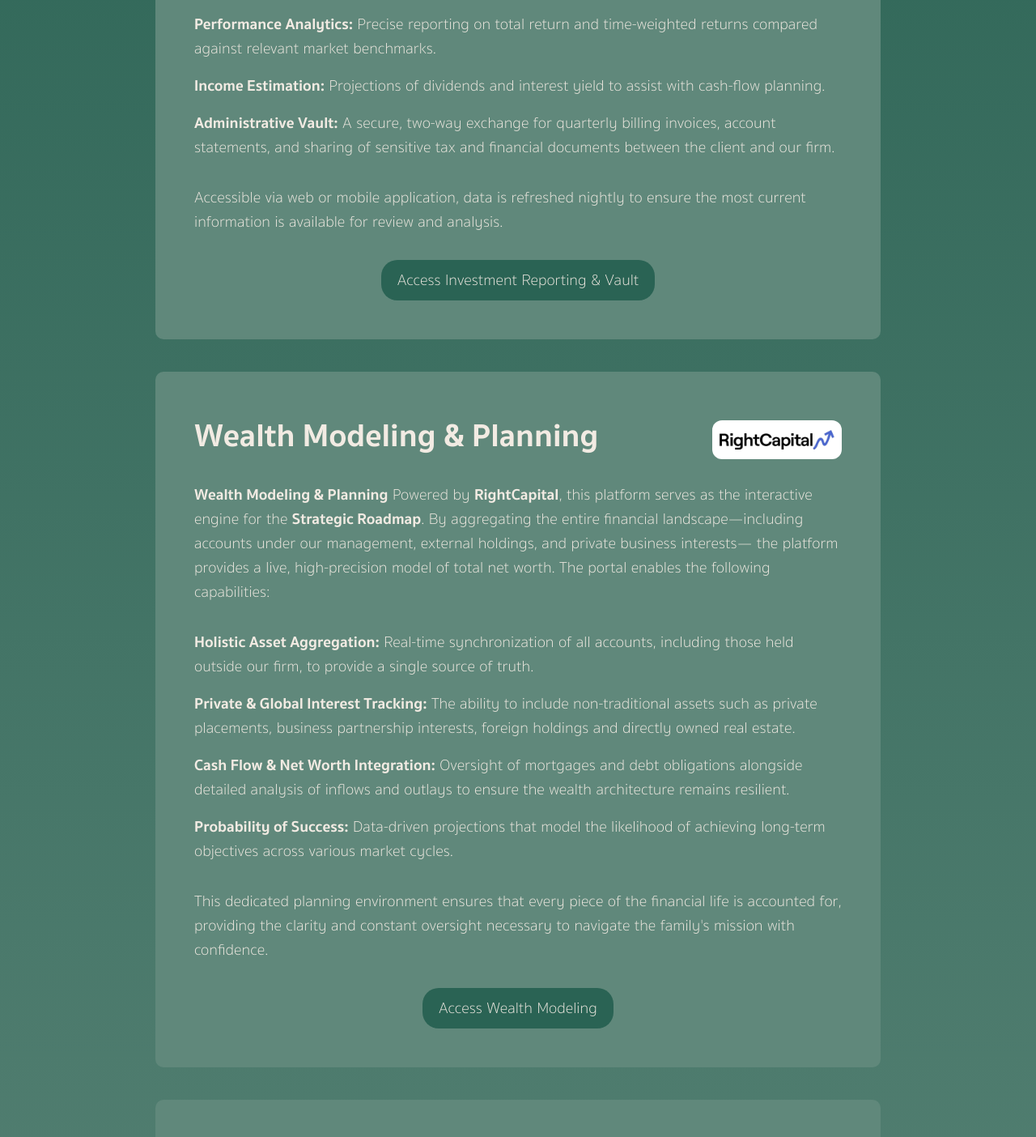
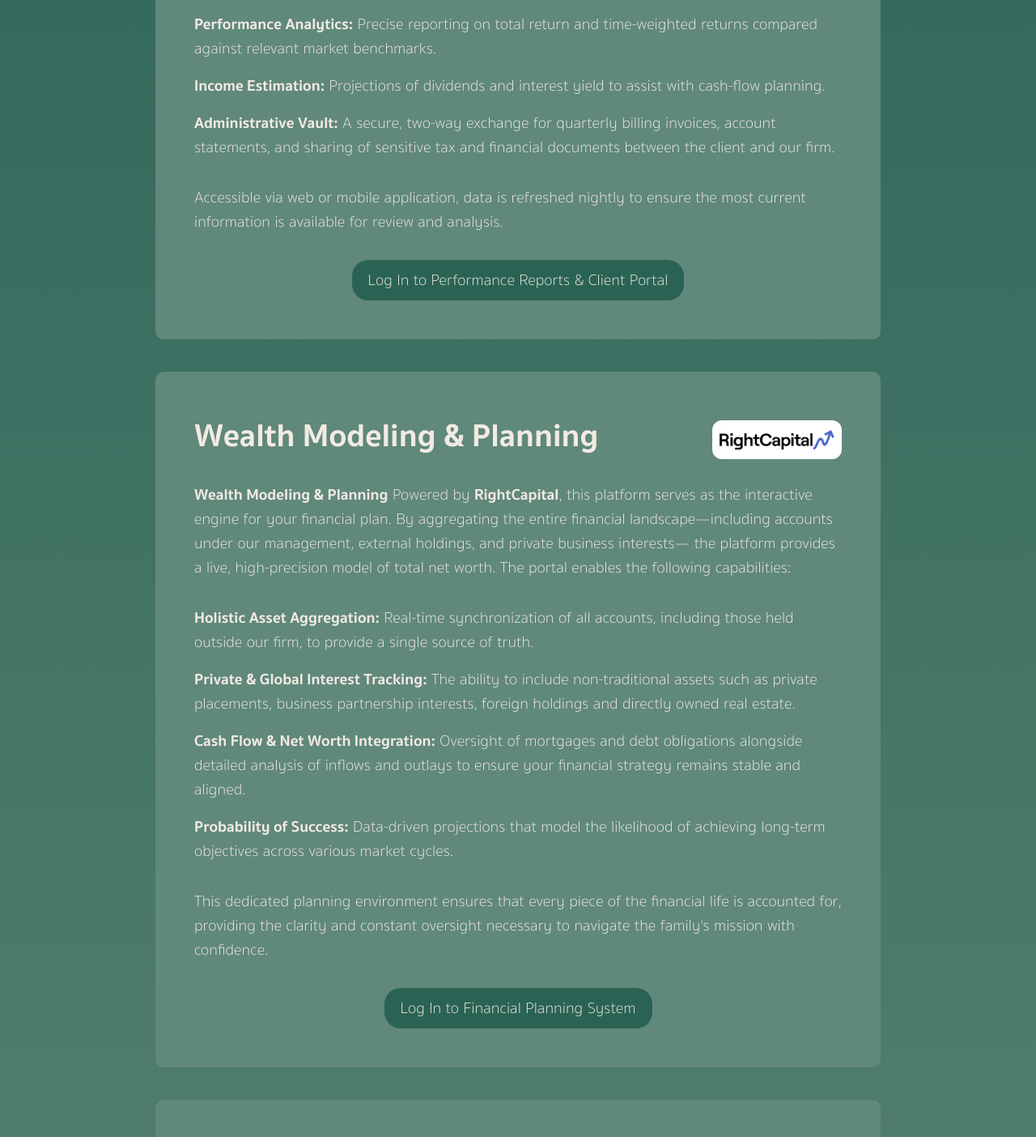
Before and after one commit to avelaga/velagaadvisors, a Next.js app: page /clienthub in a window 1280 px wide. Shown: the part 537-1941 px from the top of the page at 81% size. Built offline with nearby package versions, Linux system fonts and the light colour scheme.

Commit message:
site content update

```diff
--- a/pages/clienthub.js
+++ b/pages/clienthub.js
@@ -38,7 +38,7 @@ export default function ClientHub() {
                 }
             ],
             body2: "Accessible via web or mobile application, data is refreshed nightly to ensure the most current information is available for review and analysis.",
-            buttonTitle: "Access Investment Reporting & Vault",
+            buttonTitle: "Log In to Performance Reports & Client Portal",
             buttonUrlDesktop: "https://client.myadvisorlink.com/auth/users/webportal/velagaadvisors",
             buttonUrlMobile: "https://client.myadvisorlink.com/webportal/webportal/index_m?is_mobile=1&initial=true&key=velagaadvisors"
         },
@@ -46,7 +46,7 @@ export default function ClientHub() {
             image: "rightcapital.webp",
             alt: "rightcapital logo",
             title: "Wealth Modeling & Planning",
-            body1: "<b>Wealth Modeling & Planning</b> Powered by <b>RightCapital</b>, this platform serves as the interactive engine for the <b>Strategic Roadmap</b>. By aggregating the entire financial landscape—including accounts under our management, external holdings, and private business interests— the platform provides a live, high-precision model of total net worth. The portal enables the following capabilities:",
+            body1: "<b>Wealth Modeling & Planning</b> Powered by <b>RightCapital</b>, this platform serves as the interactive engine for your financial plan. By aggregating the entire financial landscape—including accounts under our management, external holdings, and private business interests— the platform provides a live, high-precision model of total net worth. The portal enables the following capabilities:",
             bullets: [
                 {
                     title: "Holistic Asset Aggregation:",
@@ -58,7 +58,7 @@ export default function ClientHub() {
                 },
                 {
                     title: "Cash Flow & Net Worth Integration:",
-                    body: "Oversight of mortgages and debt obligations alongside detailed analysis of inflows and outlays to ensure the wealth architecture remains resilient."
+                    body: "Oversight of mortgages and debt obligations alongside detailed analysis of inflows and outlays to ensure your financial strategy remains stable and aligned."
                 },
                 {
                     title: "Probability of Success:",
@@ -66,7 +66,7 @@ export default function ClientHub() {
                 }
             ],
             body2: "This dedicated planning environment ensures that every piece of the financial life is accounted for, providing the clarity and constant oversight necessary to navigate the family's mission with confidence.",
-            buttonTitle: "Access Wealth Modeling",
+            buttonTitle: "Log In to Financial Planning System",
             buttonUrl: "https://app.rightcapital.com/account/login?type=client"
         },
         {
--- a/pages/index.js
+++ b/pages/index.js
@@ -53,9 +53,9 @@ export default function Home() {
       <main className={styles.home}>
         <div className={styles.content}>
           <div className={styles.header}>Private Wealth Management</div>
-          <div className={styles.subheader}>Strategic Architecture | Personal Stewardship</div>
+          <div className={styles.subheader}>Portfolio Architecture | Personal Stewardship</div>
           <div className={styles.body}>
-            <div className={styles.bodyText}>We are a boutique investment office defined by analytical rigor and a passion for architecting resilient family portfolios. As a <b>Strategic Anchor</b> for our clients, we move beyond traditional management to provide the dedicated oversight required to grow and protect their family legacy.
+            <div className={styles.bodyText}>We are a boutique investment office defined by analytical rigor and a passion for architecting resilient family portfolios. As a <b>Steady Partner</b> for our clients, we move beyond traditional management to provide the dedicated oversight required to grow and protect their family legacy.
             </div>
             <Image src="/homegraphic.webp" width={200} height={0} style={{ width: '200px', height: 'auto' }} className={styles.bodyImage} alt="graphic showing holistic services"/>
           </div>
```
Also changed, not shown: pages/about.js (+5 -5 lines).
